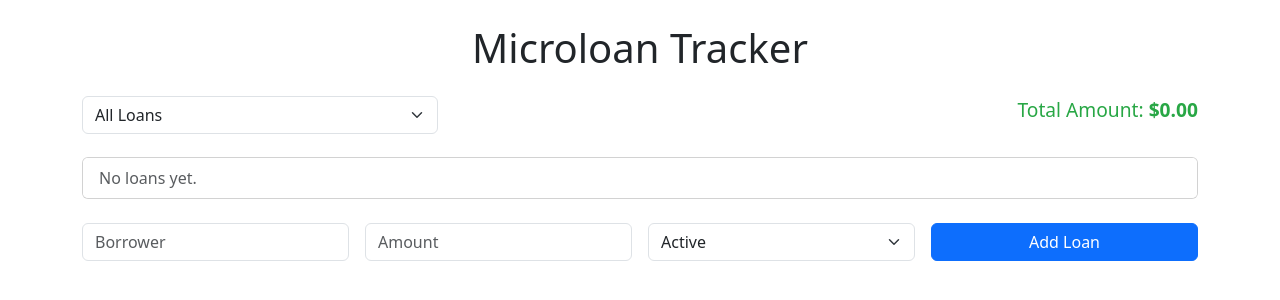
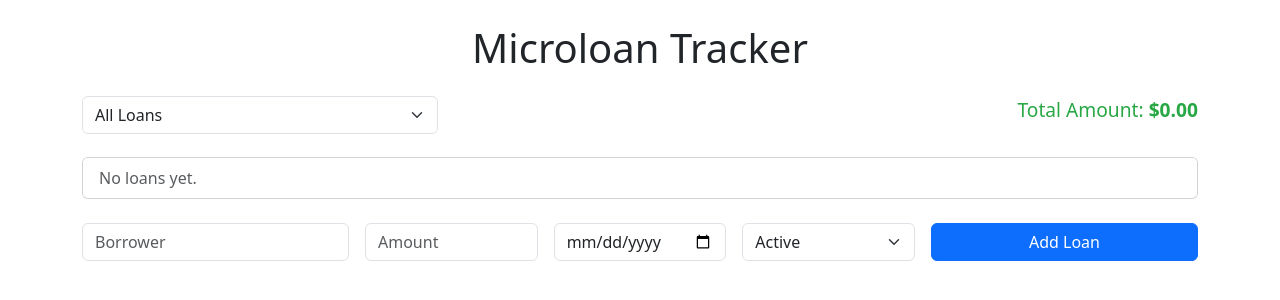
Before and after one commit to ConradPB/microloan-tracker, a Django app: page / in a window 1280 px wide. Shown: the top 300 px of the page. Run offline with Django 5.2, Linux system fonts and the light colour scheme; data that the repository does not hold is empty.

Commit message:
Fixed NameError, added due_date field and functionality

```diff
--- a/loans/templates/loans/index.html
+++ b/loans/templates/loans/index.html
@@ -29,7 +29,8 @@
             {% for loan in loans %}
                 <li class="list-group-item d-flex justify-content-between align-items-center">
                     <span>
-                        {{ loan.borrower }} - <strong>${{ loan.amount }}</strong> ({{ loan.date }}) -
+                        {{ loan.borrower }} - <strong>${{ loan.amount }}</strong> ({{ loan.date }})
+                        {% if loan.due_date %} - Due: {{ loan.due_date }}{% endif %} -
                         <span class="badge {% if loan.status == 'Active' %}bg-success{% else %}bg-secondary{% endif %}">
                             {{ loan.status }}
                         </span>
@@ -41,6 +42,7 @@
                             <input type="hidden" name="borrower" value="{{ loan.borrower }}">
                             <input type="hidden" name="amount" value="{{ loan.amount }}">
                             <input type="hidden" name="status" value="{{ loan.status }}">
+                            <input type="hidden" name="due_date" value="{{ loan.due_date|date:'Y-m-d' }}">
                             <button type="submit" name="edit" class="btn btn-sm btn-warning" onclick="promptEdit(this)">Edit</button>
                         </form>
                         <form method="post" style="display:inline;">
@@ -61,10 +63,13 @@
             <div class="col-md-3">
                 <input type="text" name="borrower" class="form-control" placeholder="Borrower" required>
             </div>
-            <div class="col-md-3">
+            <div class="col-md-2">
                 <input type="number" name="amount" step="0.01" class="form-control" placeholder="Amount" required>
             </div>
-            <div class="col-md-3">
+            <div class="col-md-2">
+                <input type="date" name="due_date" class="form-control" placeholder="Due Date">
+            </div>
+            <div class="col-md-2">
                 <select name="status" class="form-select" required>
                     <option value="Active">Active</option>
                     <option value="Paid">Paid</option>
@@ -80,16 +85,17 @@
             let form = button.form;
             let borrower = prompt("Edit Borrower:", form.querySelector('[name=borrower]').value);
             let amount = prompt("Edit Amount:", form.querySelector('[name=amount]').value);
+            let due_date = prompt("Edit Due Date (YYYY-MM-DD):", form.querySelector('[name=due_date]').value);
             let status = prompt("Edit Status (Active/Paid):", form.querySelector('[name=status]').value);
             if (borrower && amount && status) {
                 form.querySelector('[name=borrower]').value = borrower;
                 form.querySelector('[name=amount]').value = amount;
+                form.querySelector('[name=due_date]').value = due_date || '';
                 form.querySelector('[name=status]').value = status;
             } else {
                 event.preventDefault();
             }
         }
-
     </script>
 </body>
 </html>
```
